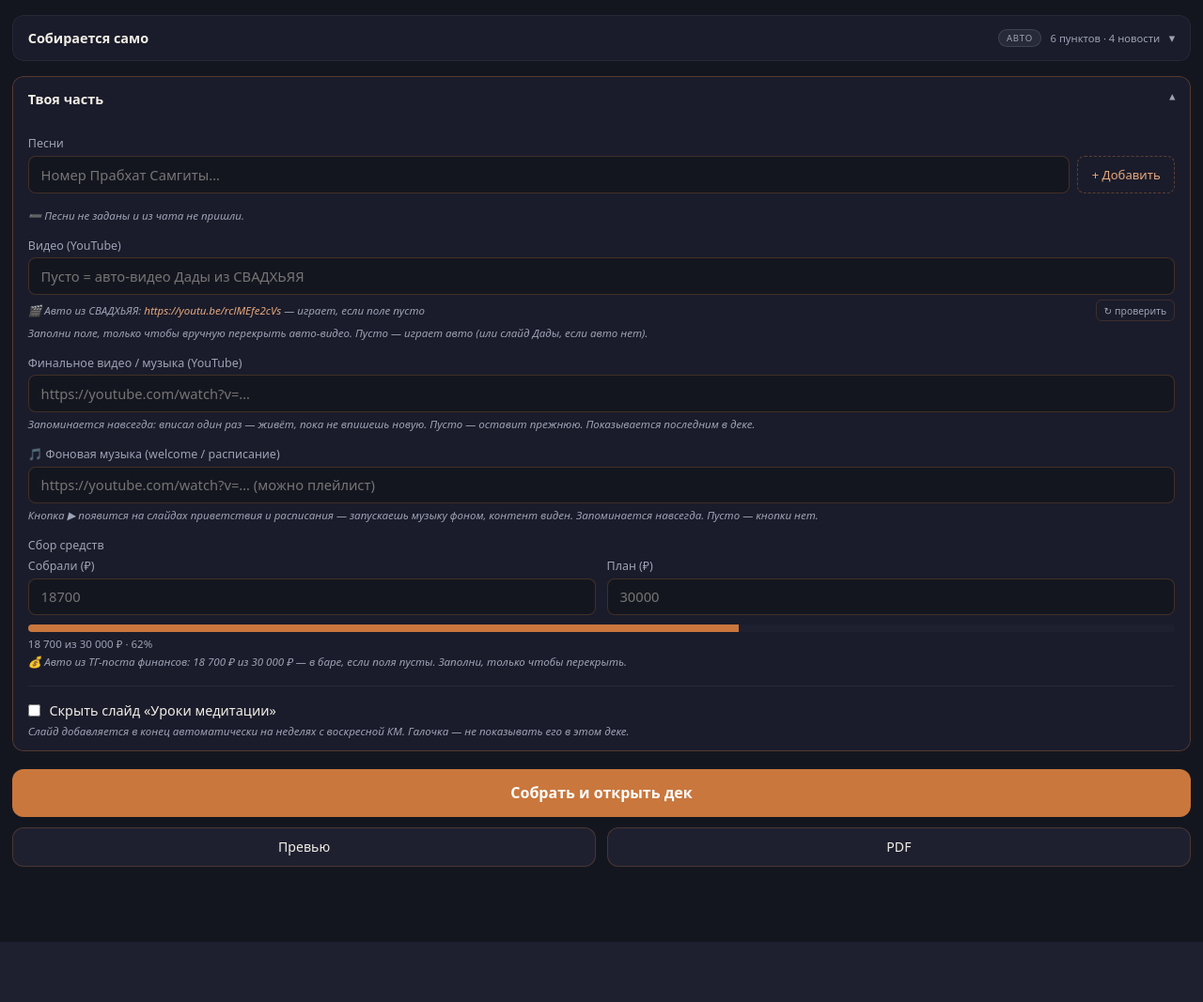
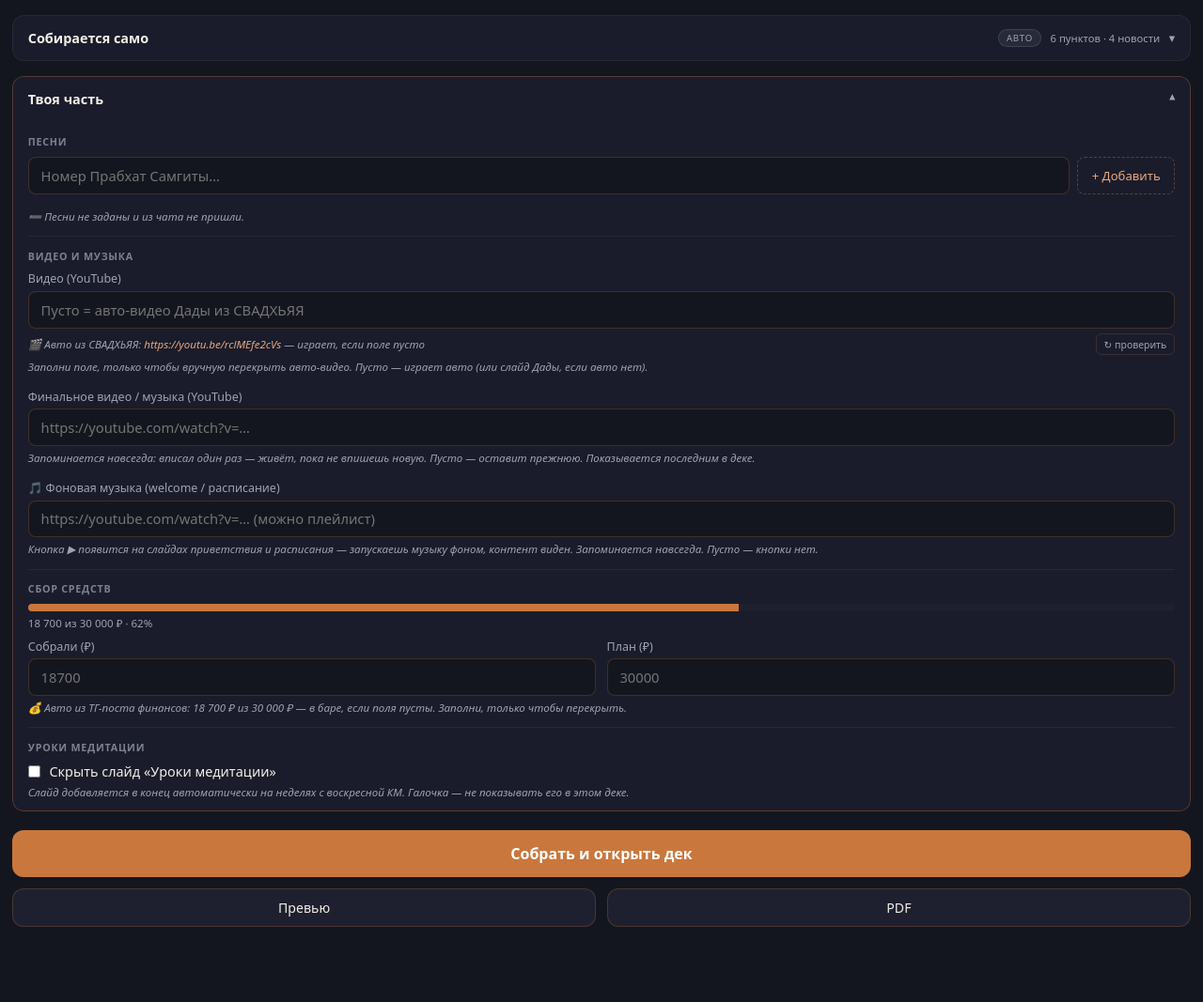
Before and after one commit to Dannymor94/dc_slide_auto, a FastAPI app: template server/templates/operator.html in a window 1280 px wide. Shown: the part 64-1131 px from the top of the page at 94% size. Before the commit the page ends 1067 px from the top, so only its background shows below. Run offline with FastAPI, Linux system fonts and the light colour scheme; the template is opened without the code that fills it, so the values that code supplies are empty; some libraries are stand-ins or nearby versions.

Commit message:
style(operator): group manual controls by task
Four named groups inside Твоя часть: Песни / Видео и музыка /
Сбор средств / Уроки медитации. Separated by subtle border dividers
and uppercase mgroup-head labels — no heavy card-in-card borders.

Finance: progress bar moved above inputs (summary → controls order).
UM toggle: #um-toggle-row gets class=manual-group, inline border removed.
CSS: added .manual-group, .mgroup-head; removed .flabel:first-child.
No JS changes.

```diff
--- a/server/templates/operator.html
+++ b/server/templates/operator.html
@@ -347,10 +347,24 @@
   .btn-done:active { background: rgba(var(--accent-rgb),0.08); }
 
   /* ── Твоя часть: fields ──────────────────────────────────────────────────── */
+  /* ── Manual section groups ───────────────────────────────────────────────── */
+  .manual-group {
+    border-top: 1px solid var(--border);
+    padding-top: 0.85rem;
+    margin-top: 0.85rem;
+  }
+  .section-body > .manual-group:first-child { border-top: none; padding-top: 0; margin-top: 0; }
+  .mgroup-head {
+    font-size: 0.67rem; font-weight: 700; letter-spacing: 0.07em;
+    text-transform: uppercase; color: var(--text-muted);
+    margin: 0 0 0.55rem; opacity: 0.75;
+  }
+  .manual-group .flabel:first-of-type { margin-top: 0; }
+  .mgroup-head + .bar-wrap { margin-top: 0; }
+
   .flabel {
     display: block; font-size: 0.78rem; color: var(--text-muted); margin: 1rem 0 0.3rem;
   }
-  .flabel:first-child { margin-top: 0; }
   input[type=text], input[type=url], input[type=number] {
     width: 100%; background: var(--bg); border: 1px solid rgba(var(--accent-rgb),0.25);
     border-radius: 8px; color: var(--text); font-family: inherit; font-size: 0.92rem;
@@ -589,14 +603,20 @@
   </div>
   <div class="section-body" id="body-yours">
 
-    <span class="flabel">Песни</span>
+    <!-- ── Песни ─────────────────────────────────────────────────────────── -->
+    <div class="manual-group">
+      <div class="mgroup-head">Песни</div>
       <div class="song-row">
         <input type="number" id="song-num-input" min="1" placeholder="Номер Прабхат Самгиты…">
         <button class="btn-add-song" onclick="addSong()">+ Добавить</button>
       </div>
       <div class="song-cards" id="song-cards"></div>
       <div class="field-hint" id="song-source-hint" style="display:none"></div>
-
+    </div>
+
+    <!-- ── Видео и музыка ─────────────────────────────────────────────────── -->
+    <div class="manual-group">
+      <div class="mgroup-head">Видео и музыка</div>
       <span class="flabel">Видео (YouTube)</span>
       <input type="url" id="video-url" placeholder="Пусто = авто-видео Дады из СВАДХЬЯЯ">
       <div class="auto-video-row">
@@ -604,17 +624,20 @@
         <button type="button" class="btn-reset" onclick="refreshAutoVideo()">↻ проверить</button>
       </div>
       <div class="field-hint">Заполни поле, только чтобы вручную перекрыть авто-видео. Пусто — играет авто (или слайд Дады, если авто нет).</div>
-
       <span class="flabel">Финальное видео / музыка (YouTube)</span>
       <input type="url" id="final-video-url" placeholder="https://youtube.com/watch?v=…">
       <div class="field-hint">Запоминается навсегда: вписал один раз — живёт, пока не впишешь новую. Пусто — оставит прежнюю. Показывается последним в деке.</div>
-
       <span class="flabel">🎵 Фоновая музыка (welcome / расписание)</span>
       <input type="url" id="bg-music-url" placeholder="https://youtube.com/watch?v=… (можно плейлист)">
       <div class="field-hint">Кнопка ▶ появится на слайдах приветствия и расписания — запускаешь музыку фоном, контент виден. Запоминается навсегда. Пусто — кнопки нет.</div>
-
-    <span class="flabel">Сбор средств</span>
-    <div class="money-row">
+    </div>
+
+    <!-- ── Сбор средств ───────────────────────────────────────────────────── -->
+    <div class="manual-group">
+      <div class="mgroup-head">Сбор средств</div>
+      <div class="bar-wrap"><div class="bar-fill" id="live-bar" style="width:0%"></div></div>
+      <div class="bar-lbl" id="live-bar-lbl">введите план, чтобы увидеть прогресс</div>
+      <div class="money-row" style="margin-top:0.55rem">
         <div>
           <span class="flabel" style="margin-top:0">Собрали (₽)</span>
           <input type="number" id="raised" min="0" placeholder="0">
@@ -624,13 +647,12 @@
           <input type="number" id="plan" min="0" placeholder="30000">
         </div>
       </div>
-    <div class="bar-wrap"><div class="bar-fill" id="live-bar" style="width:0%"></div></div>
-    <div class="bar-lbl" id="live-bar-lbl">введите план, чтобы увидеть прогресс</div>
       <div class="field-hint" id="money-auto-hint"></div>
-
-    <!-- Уроки медитации: тумблер видимости авто-слайда. Показывается только когда
-         manifest испёк слайд (неделя с воскресной КМ). overrides.hide_urokimeditacii -->
-    <div id="um-toggle-row" style="display:none; margin-top:1.1rem; padding-top:1rem; border-top:1px solid rgba(255,255,255,0.06)">
+    </div>
+
+    <!-- ── Уроки медитации: показывается только когда manifest испёк слайд ── -->
+    <div id="um-toggle-row" class="manual-group" style="display:none">
+      <div class="mgroup-head">Уроки медитации</div>
       <label style="display:flex; align-items:center; gap:0.6rem; cursor:pointer; font-size:0.9rem">
         <input type="checkbox" id="hide-urokimeditacii" style="width:auto; accent-color:var(--accent)">
         Скрыть слайд «Уроки медитации»
```
Lines whose indentation alone changed are shown as unchanged.
